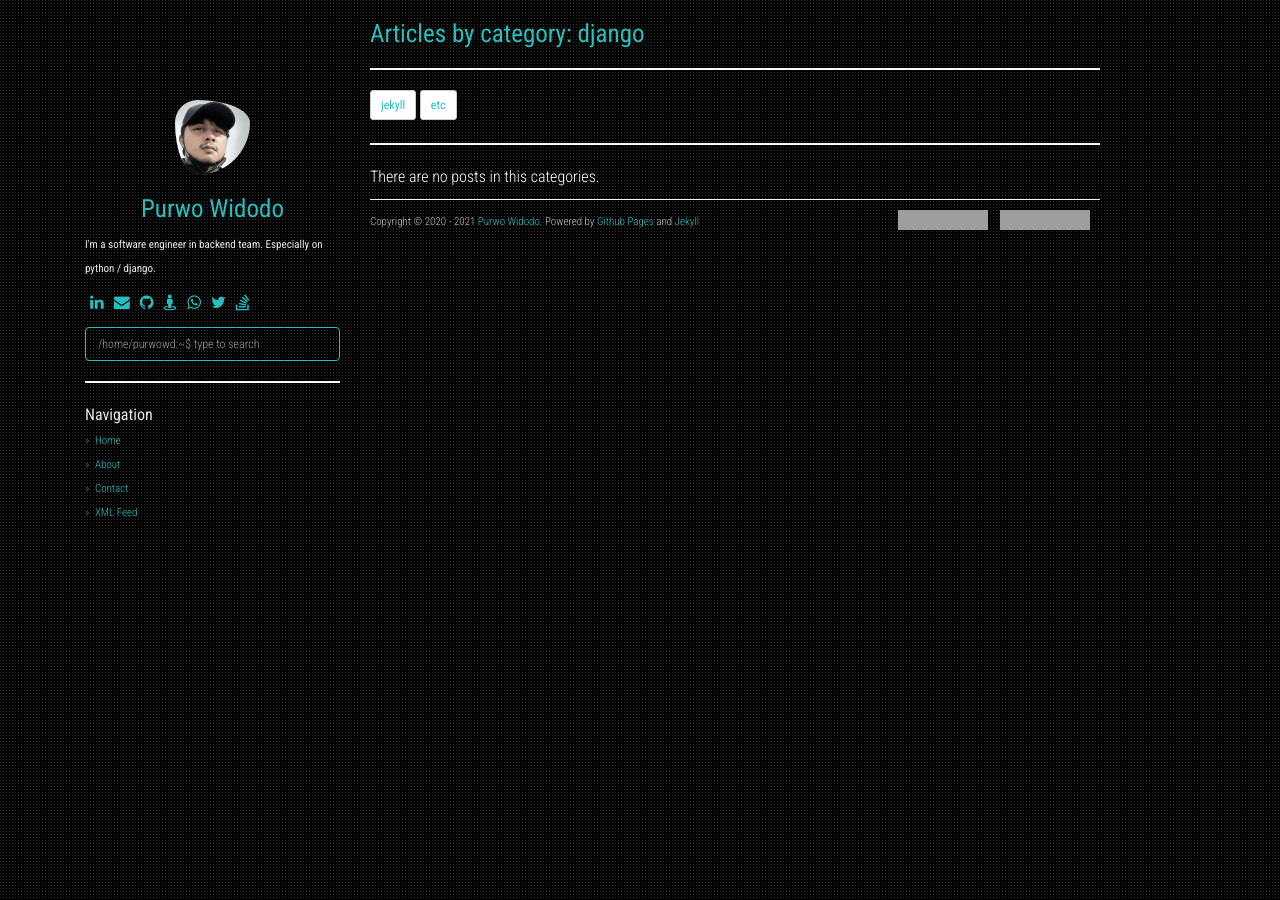
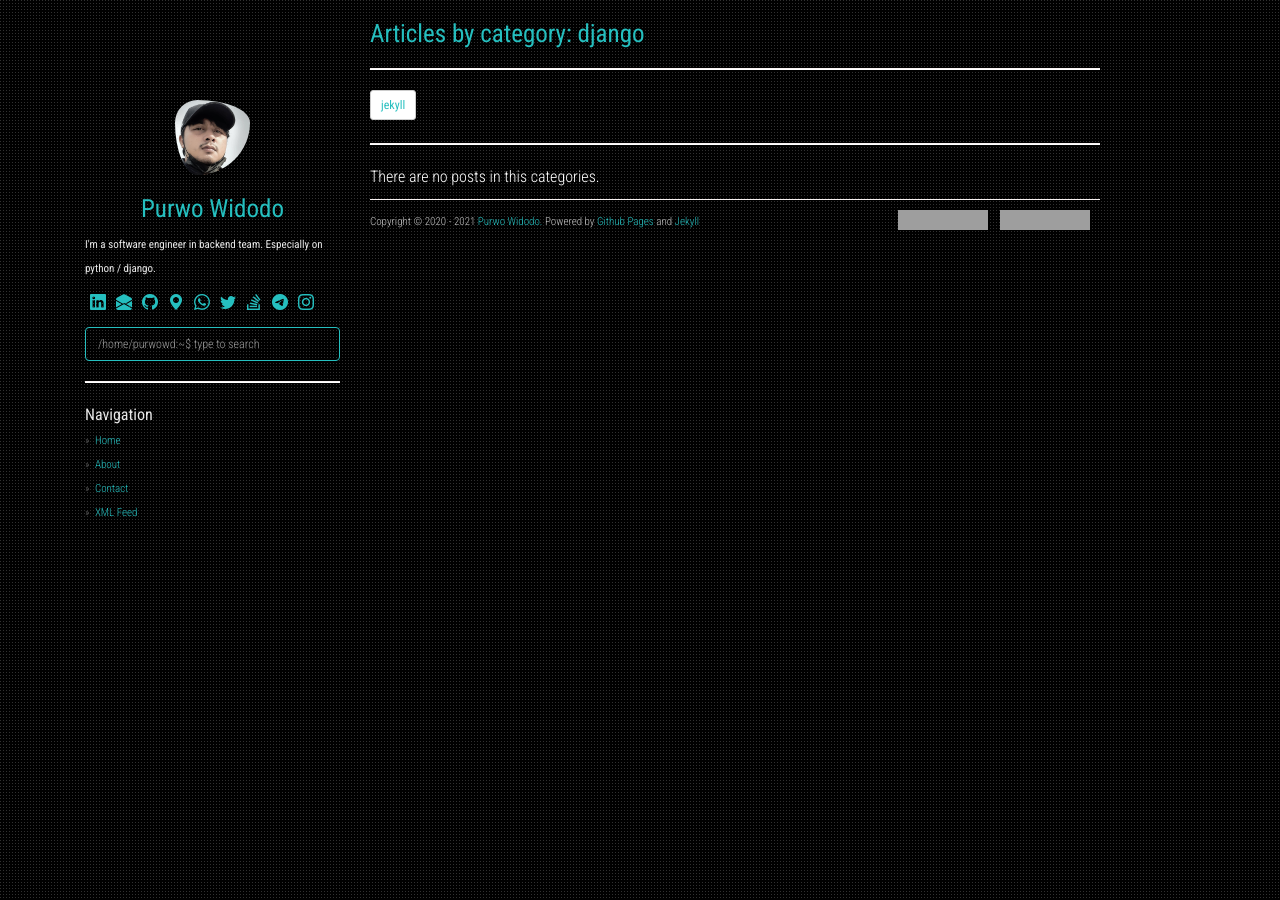
Before and after one commit to purwowd/purwowd.github.io, a Jekyll site: the page built from category/django.md, in a window 1280 px wide. Built offline with Jekyll 4.4.1, drawn with Linux system fonts in a browser that asks for light colours; nearby versions of some CDN libraries; grey boxes are pictures that could not be loaded.

Commit message:
Change icon to Bootstrap Icons

```diff
--- a/_config.yml
+++ b/_config.yml
@@ -17,20 +17,24 @@ collections:
     permalink: /project/:path/
 
 social:
-    - icon: fa-linkedin
+    - icon: bi-linkedin
       link: "https://www.linkedin.com/in/purwowd/"
-    - icon: fa-envelope
+    - icon: bi-envelope-open-fill
       link: "mailto:id.purwowd@gmail.com"
-    - icon: fa-github
+    - icon: bi-github
       link: "https://github.com/purwowd"
-    - icon: fa-street-view
+    - icon: bi-geo-alt-fill
       link: "https://goo.gl/maps/RevAYM3LQJHpPZ1S7"
-    - icon: fa-whatsapp
+    - icon: bi-whatsapp
       link: "http://wa.me/6287838311808"
-    - icon: fa-twitter
+    - icon: bi-twitter
       link: "https://twitter.com/purwowd"
-    - icon: fa-stack-overflow
+    - icon: bi-stack-overflow
       link: "https://stackoverflow.com/users/11934986"
+    - icon: bi-telegram
+      link: "https://t.me/purwowd"
+    - icon: bi-instagram
+      link: "https://instagram.com/purw0wd"
 
 share:
   twitter_username: github.io
--- a/_layouts/default.html
+++ b/_layouts/default.html
@@ -3,6 +3,7 @@ layout: compress
 ---
 <!DOCTYPE html>
 <html>
+
 <head>
   <meta charset="utf-8">
   <meta http-equiv="X-UA-Compatible" content="IE=edge,chrome=1">
@@ -85,13 +87,16 @@ layout: compress
   {% endif %}
 
   <!-- Font awesome icons -->
-    <link href="/static/css/font-awesome.min.css" rel="stylesheet" integrity="sha384-T8Gy5hrqNKT+hzMclPo118YTQO6cYprQmhrYwIiQ/3axmI1hQomh7Ud2hPOy8SP1" crossorigin="anonymous">
+  <!-- <link href="/static/css/font-awesome.min.css" rel="stylesheet" integrity="sha384-T8Gy5hrqNKT+hzMclPo118YTQO6cYprQmhrYwIiQ/3axmI1hQomh7Ud2hPOy8SP1" crossorigin="anonymous"> -->
+  <link rel="stylesheet" href="https://cdn.jsdelivr.net/npm/bootstrap-icons@1.7.1/font/bootstrap-icons.css">
   <!-- syntax highlighting CSS -->
   <link rel="stylesheet" href="/static/css/syntax.css">
   <!-- Bootstrap core CSS -->
   <link href="/static/css/bootstrap.min.css" rel="stylesheet">
   <!-- Fonts -->
-    <link href="https://fonts.googleapis.com/css?family=Roboto+Condensed:400,300italic,300,400italic,700&amp;subset=latin,latin-ext" rel="stylesheet" type="text/css">
+  <link
+    href="https://fonts.googleapis.com/css?family=Roboto+Condensed:400,300italic,300,400italic,700&amp;subset=latin,latin-ext"
+    rel="stylesheet" type="text/css">
   <!-- Custom CSS -->
   <link rel="stylesheet" href="/static/css/super-search.css">
   <link rel="stylesheet" href="/static/css/thickbox.css">
@@ -133,7 +146,8 @@ layout: compress
           </ul>
         </div>
         <div class="search" id="js-search">
-            <input type="text" placeholder="/home/purwowd:~$ type to search" class="search__input form-control" id="js-search__input">
+          <input type="text" placeholder="/home/purwowd:~$ type to search" class="search__input form-control"
+            id="js-search__input">
           <ul class="search__results" id="js-search__results"></ul>
         </div>
         <hr />
@@ -150,14 +164,20 @@ layout: compress
     <div class="col-sm-8 col-offset-1 main-layout">
       {{ content }}
       <footer>
-          Copyright &copy; 2020 - <script type="text/javascript">var getYear = new Date;document.write(getYear.getFullYear());</script><a href="{{ site.github }}"> Purwo Widodo.</a> Powered by <a href="https://pages.github.com/">Github Pages</a> and <a href="https://jekyllrb.com/">Jekyll</a>
+        Copyright &copy; 2020 - <script type="text/javascript">
+          var getYear = new Date;
+          document.write(getYear.getFullYear());
+        </script><a href="{{ site.github }}"> Purwo Widodo.</a> Powered by <a href="https://pages.github.com/">Github
+          Pages</a> and <a href="https://jekyllrb.com/">Jekyll</a>
         <!-- Build with <a href="https://jekyllrb.com/"><img src="/static/img/logo-2x.png" width="70" height="30"></a> -->
         <!-- {{ site.author }} -->
         <!-- {% if site.github %} -->
         <!-- {% endif %} -->
         <div class="btn-github" style="float:right;">
-            <iframe src="https://ghbtns.com/github-btn.html?user=purwowd&repo=purwowd.github.io&type=star&count=true" frameborder="0" scrolling="0" width="100" height="20px"></iframe>
-            <iframe src="https://ghbtns.com/github-btn.html?user=purwowd&repo=purwowd.github.io&type=fork&count=true" frameborder="0" scrolling="0" width="100" height="20px"></iframe>
+          <iframe src="https://ghbtns.com/github-btn.html?user=purwowd&repo=purwowd.github.io&type=star&count=true"
+            frameborder="0" scrolling="0" width="100" height="20px"></iframe>
+          <iframe src="https://ghbtns.com/github-btn.html?user=purwowd&repo=purwowd.github.io&type=fork&count=true"
+            frameborder="0" scrolling="0" width="100" height="20px"></iframe>
         </div>
       </footer>
     </div>
@@ -174,4 +194,5 @@ layout: compress
   <script src="/static/js/thickbox-compressed.js"></script>
   <script src="/static/js/projects.js"></script>
 </body>
+
 </html>
```
Also changed, not shown: other parts of _layouts/default.html (+14 -5 lines), _posts/2020-08-31-why-coding.md (deleted, +0 -21 lines). Lines whose indentation alone changed are shown as unchanged.
